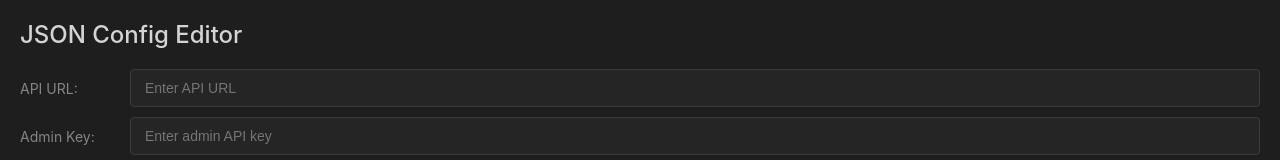
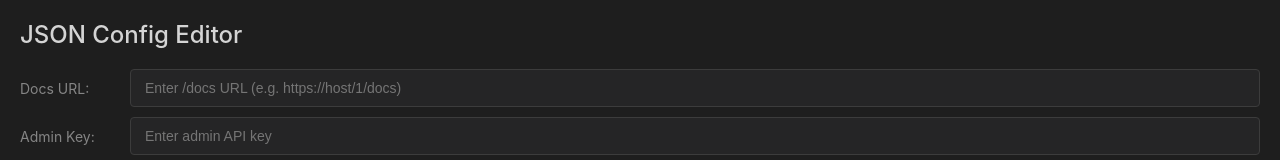
Before and after one commit to NamLePle/config-editor, a website: page index.html in a window 1280 px wide. Shown: the top 160 px of the page. Drawn offline with Linux system fonts and the light colour scheme.

Commit message:
fix: add desc

```diff
--- a/index.html
+++ b/index.html
@@ -14,11 +14,11 @@
 
     <div class="config-section">
       <div class="config-row">
-        <label for="api-url">API URL:</label>
+        <label for="api-url">Docs URL:</label>
         <input
           type="text"
           id="api-url"
-          placeholder="Enter API URL"
+          placeholder="Enter /docs URL (e.g. https://host/1/docs)"
         >
       </div>
       <div class="config-row">
```
